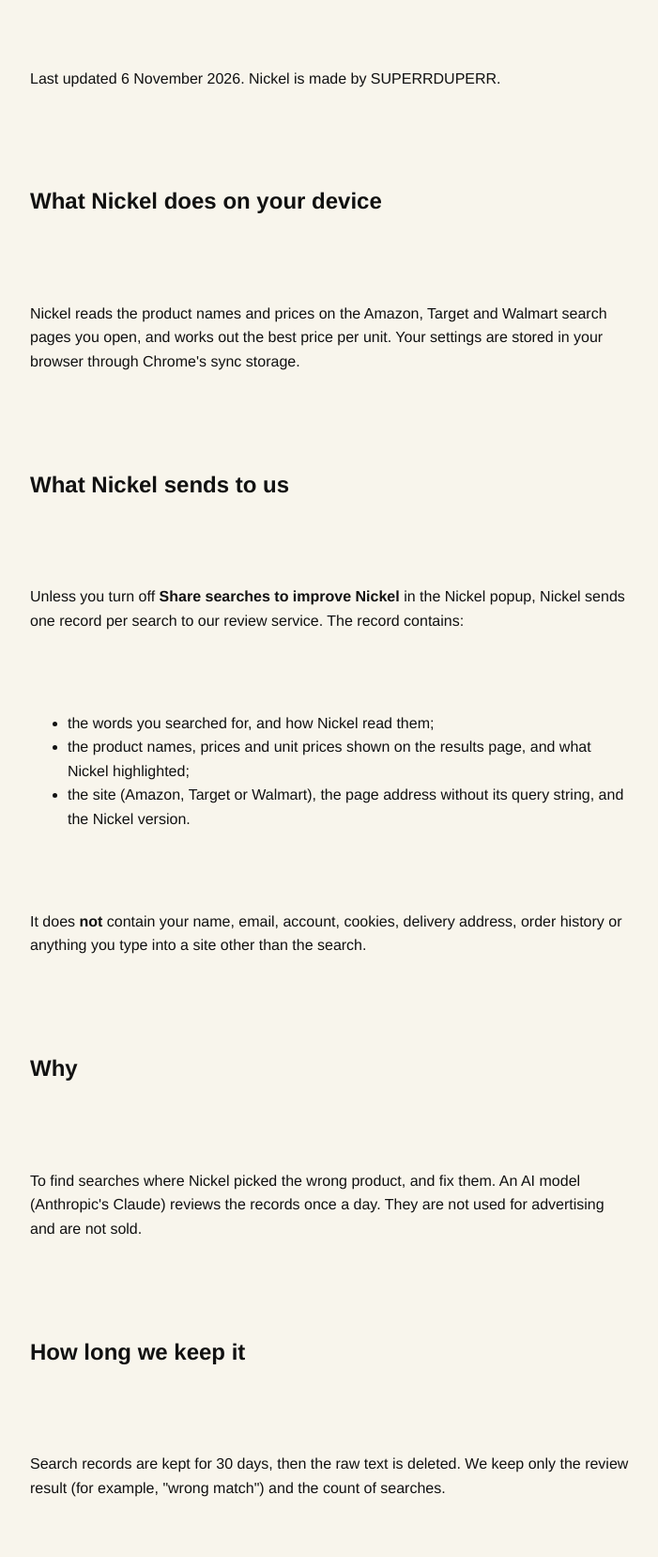
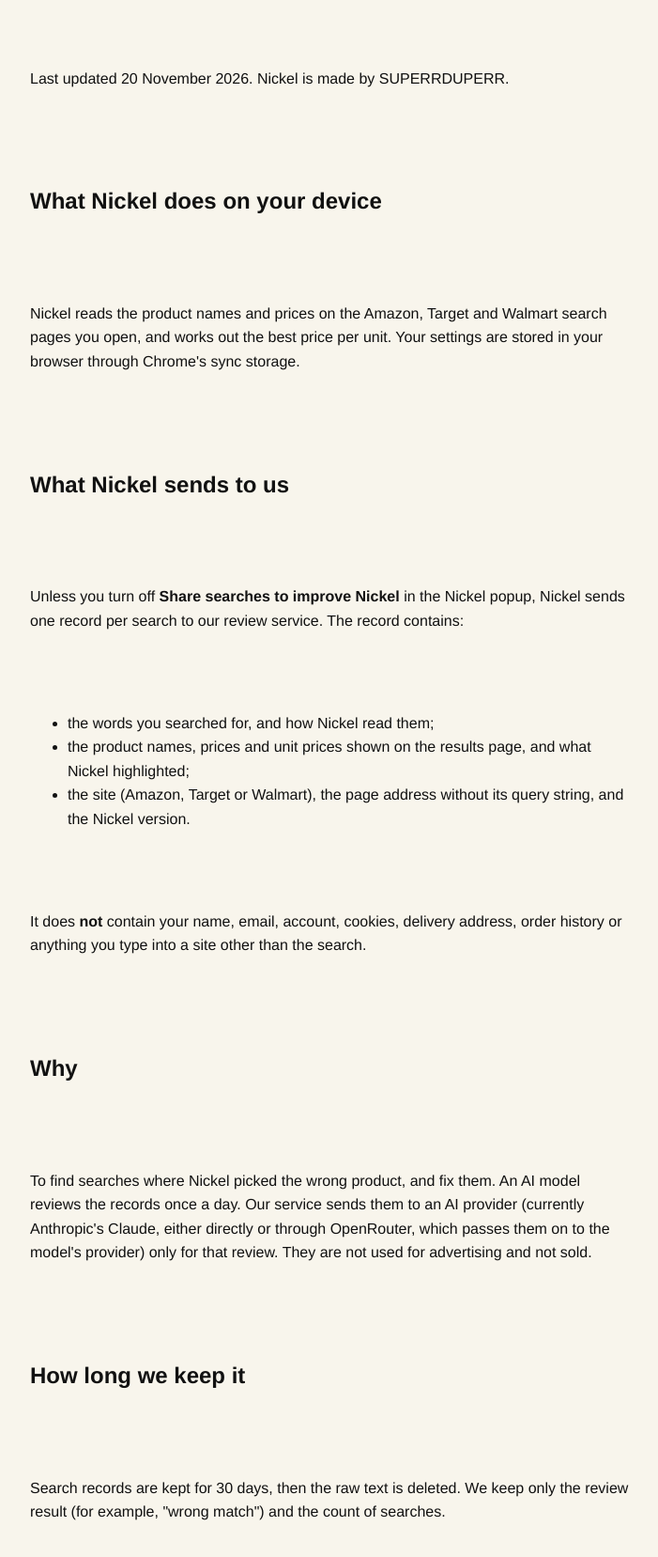
Before and after one commit to LakshitaVij/nickel, a plain HTML site: page privacy.html in a window 1280 px wide. Shown: the part 91-1748 px from the top of the page at 94% size, without its empty margins (288-989 px from the left). Drawn offline with Linux system fonts and the light colour scheme.

Commit message:
Update privacy page: AI provider wording

```diff
--- a/privacy.html
+++ b/privacy.html
@@ -10,7 +10,7 @@
 <body>
 <main>
 <h1>Nickel privacy</h1>
-<p>Last updated 6 November 2026. Nickel is made by SUPERRDUPERR.</p>
+<p>Last updated 20 November 2026. Nickel is made by SUPERRDUPERR.</p>
 
 <h2>What Nickel does on your device</h2>
 <p>Nickel reads the product names and prices on the Amazon, Target and Walmart search pages you open, and works out the best price per unit. Your settings are stored in your browser through Chrome's sync storage.</p>
@@ -25,7 +25,7 @@
 <p>It does <b>not</b> contain your name, email, account, cookies, delivery address, order history or anything you type into a site other than the search.</p>
 
 <h2>Why</h2>
-<p>To find searches where Nickel picked the wrong product, and fix them. An AI model (Anthropic's Claude) reviews the records once a day. They are not used for advertising and are not sold.</p>
+<p>To find searches where Nickel picked the wrong product, and fix them. An AI model reviews the records once a day. Our service sends them to an AI provider (currently Anthropic's Claude, either directly or through OpenRouter, which passes them on to the model's provider) only for that review. They are not used for advertising and not sold.</p>
 
 <h2>How long we keep it</h2>
 <p>Search records are kept for 30 days, then the raw text is deleted. We keep only the review result (for example, "wrong match") and the count of searches.</p>
```
